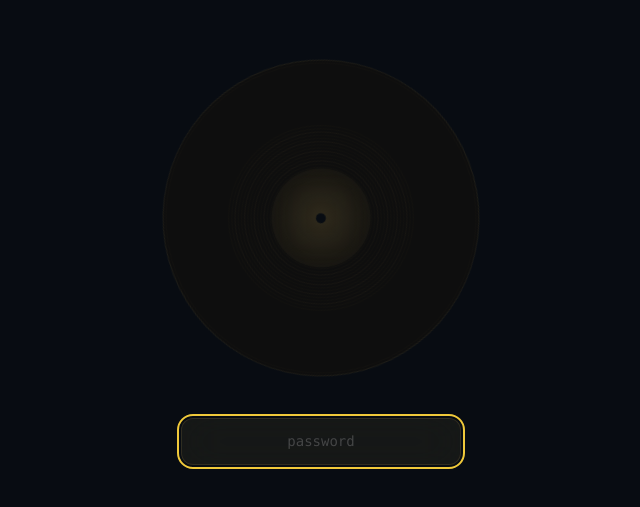
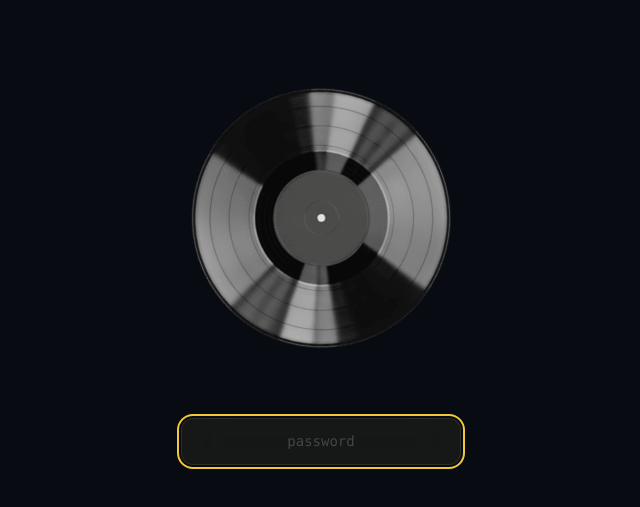
Before and after one commit to billyknightfilm/bk-movie-tickets, a Next.js app: page /secret in a window 1280 px wide. Shown: the part 121-628 px from the top of the page, without its empty margins (319-959 px from the left). Built offline with nearby package versions, Linux system fonts and the light colour scheme.

Commit message:
Replace SVG vinyl with real vinyl PNG image, add black overlay for zoom transition

```diff
--- a/app/secret/page.tsx
+++ b/app/secret/page.tsx
@@ -2,6 +2,7 @@
 
 import { useState, useEffect, useRef, useCallback } from "react";
 import { motion, AnimatePresence } from "framer-motion";
+import Image from "next/image";
 import Link from "next/link";
 
 type Phase = "input" | "transition" | "reveal";
@@ -62,21 +63,6 @@ export default function SecretPage() {
     return () => clearInterval(interval);
   }, [phase]);
 
-  const grooveRings = Array.from({ length: 18 }, (_, i) => {
-    const r = 38 + i * 3.2;
-    return (
-      <circle
-        key={i}
-        cx="160"
-        cy="160"
-        r={r}
-        fill="none"
-        stroke="rgba(195,170,90,0.07)"
-        strokeWidth={i % 3 === 0 ? "0.8" : "0.4"}
-      />
-    );
-  });
-
   return (
     <main className="min-h-screen relative overflow-hidden" style={{ background: "#080c12" }}>
       <style>{`
@@ -120,39 +106,25 @@ export default function SecretPage() {
               }}
               style={{ animation: phase === "input" ? "spin 2.5s linear infinite" : undefined }}
             >
-              {/* Disc */}
-              <svg
-                viewBox="0 0 320 320"
+              <Image
+                src="/images/vinyl.png"
+                alt=""
+                width={320}
+                height={320}
                 className="w-full h-full"
+                priority
                 style={{
                   animation: phase === "transition" ? "spin 2.5s linear infinite" : undefined,
                 }}
-              >
-                <circle cx="160" cy="160" r="158" fill="#0e0e0e" stroke="rgba(195,170,90,0.10)" strokeWidth="1" />
-                <circle cx="160" cy="160" r="155" fill="none" stroke="rgba(195,170,90,0.05)" strokeWidth="0.5" />
-                {grooveRings}
-                <circle cx="160" cy="160" r="25" fill="none" stroke="rgba(195,170,90,0.12)" strokeWidth="0.6" />
-              </svg>
-
-              {/* Frosted gold center label */}
-              <div
-                className="absolute top-1/2 left-1/2 -translate-x-1/2 -translate-y-1/2 rounded-full"
-                style={{
-                  width: "31%",
-                  height: "31%",
-                  background: phase === "transition"
-                    ? "radial-gradient(circle, rgba(20,18,12,0.95) 0%, rgba(8,12,18,1) 70%)"
-                    : "radial-gradient(circle, rgba(195,170,90,0.18) 0%, rgba(140,115,45,0.08) 60%, transparent 100%)",
-                  backdropFilter: "blur(20px)",
-                  WebkitBackdropFilter: "blur(20px)",
-                  transition: phase === "transition" ? "background 2s ease-in" : undefined,
-                }}
               />
 
-              {/* Spindle hole */}
-              <div
-                className="absolute top-1/2 left-1/2 -translate-x-1/2 -translate-y-1/2 w-[3%] h-[3%] rounded-full"
-                style={{ background: "#080c12" }}
+              {/* Black overlay that fades in during zoom to ensure screen goes fully black */}
+              <motion.div
+                className="absolute inset-0 rounded-full"
+                initial={{ opacity: 0 }}
+                animate={phase === "transition" ? { opacity: 1 } : { opacity: 0 }}
+                transition={phase === "transition" ? { duration: 2, delay: 1.5, ease: "easeIn" } : {}}
+                style={{ background: "#000" }}
               />
             </motion.div>
 
```
Also changed, not shown: public/images/vinyl.png (added).
